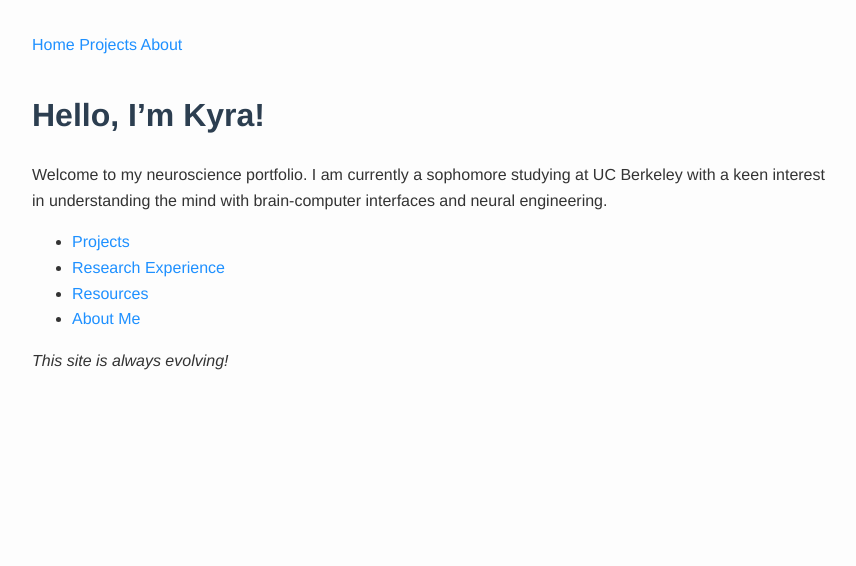
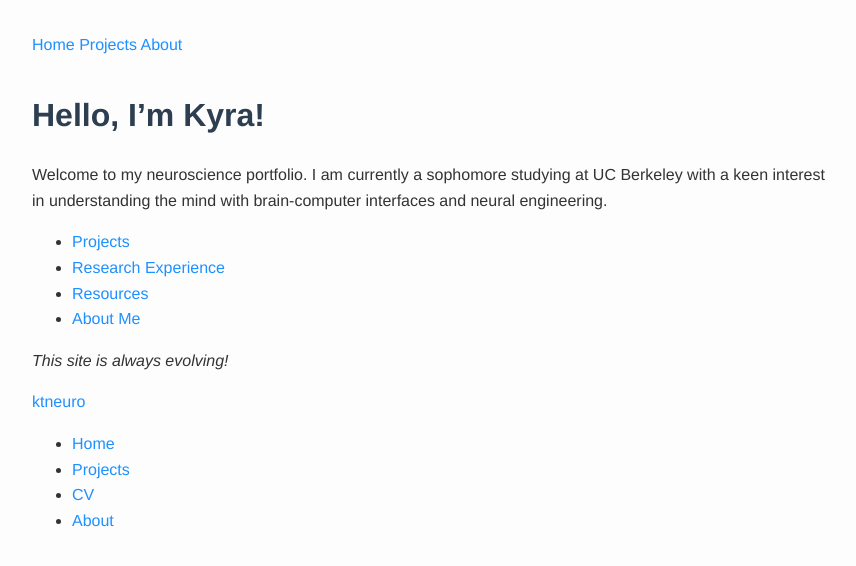
Before and after one commit to ktneuro/ktneuro, a Jekyll site: the page built from index.md, in a window 1280 px wide. Shown: the top 566 px of the page, without its empty margins (208-1064 px from the left). Built offline with Jekyll 4.4.1, drawn with Linux system fonts in a browser that asks for light colours; our own code applies the rules of GitHub Pages for plain Markdown files.

Commit message:
Update default.html

```diff
--- a/_layouts/default.html
+++ b/_layouts/default.html
@@ -13,4 +13,15 @@
     </nav>
     {{ content }}
   </body>
+  <nav class="navbar">
+  <div class="container">
+    <a href="/" class="logo">ktneuro</a>
+    <ul class="nav-links">
+      <li><a href="/">Home</a></li>
+      <li><a href="/projects.html">Projects</a></li>
+      <li><a href="/cv.html">CV</a></li>
+      <li><a href="/about.html">About</a></li>
+    </ul>
+  </div>
+</nav>
 </html>
```
